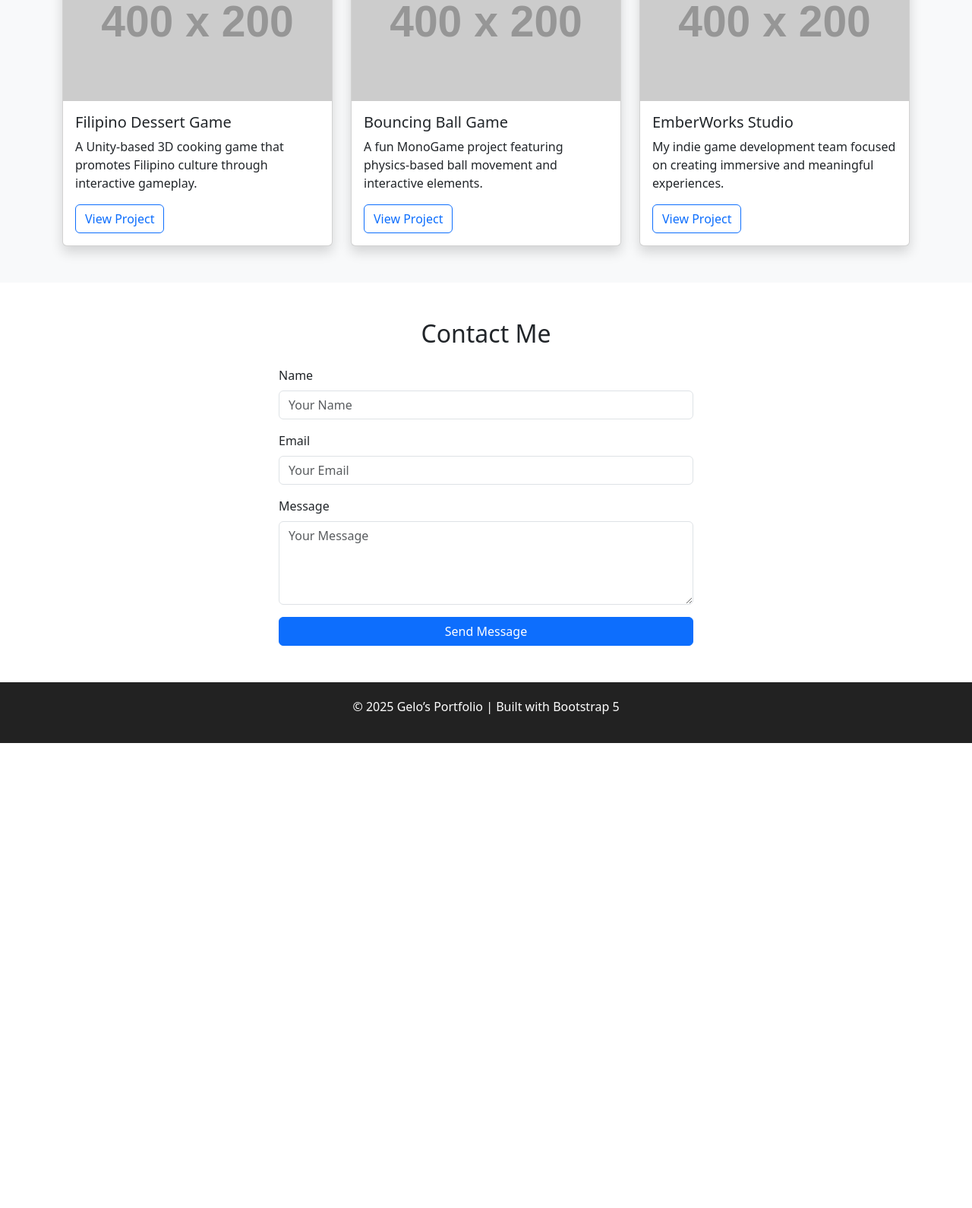
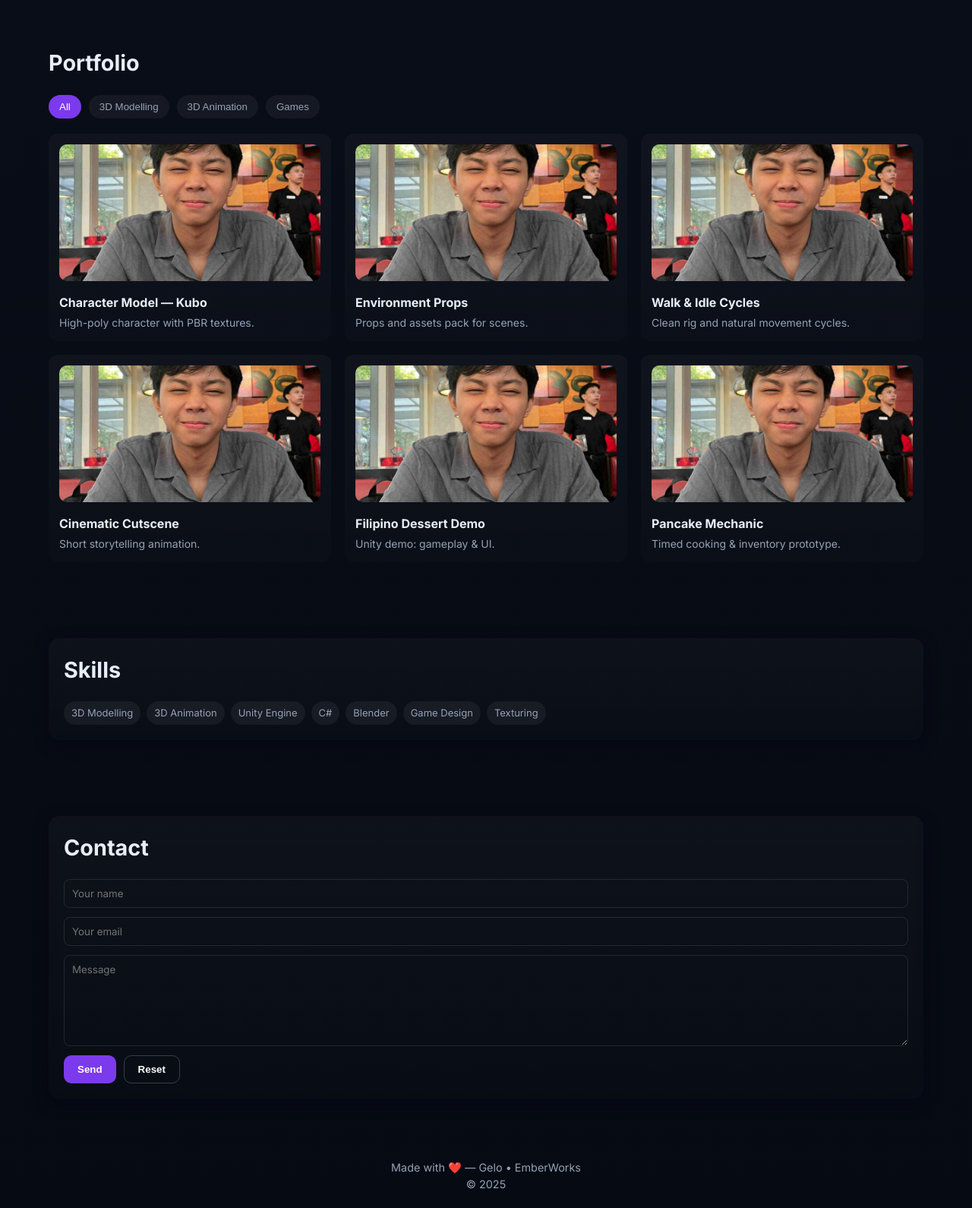
Before and after one commit to AgSapaulaGameDev/GameDev-Portfolio, a plain HTML site: page index.html in a window 1280 px wide. Shown: the part 960-2550 px from the top of the page at 76% size. Before the commit the page ends 1938 px from the top, so only its background shows below. Drawn offline with nearby package versions, Linux system fonts and the light colour scheme; placeholder pictures from the web are drawn by us.

Commit message:
Update index.html
latest update

```diff
--- a/index.html
+++ b/index.html
@@ -1,193 +1,345 @@
 <!DOCTYPE html>
 <html lang="en">
 <head>
-  <meta charset="UTF-8">
-  <meta name="viewport" content="width=device-width, initial-scale=1.0">
-  <title>Gelo’s Portfolio</title>
-  <link href="https://cdn.jsdelivr.net/npm/bootstrap@5.3.2/dist/css/bootstrap.min.css" rel="stylesheet">
+  <meta charset="utf-8" />
+  <meta name="viewport" content="width=device-width, initial-scale=1.0" />
+  <title>Angelo Sapaula — Portfolio</title>
+  <link href="https://fonts.googleapis.com/css2?family=Inter:wght@400;600;700&display=swap" rel="stylesheet">
+  <link rel="stylesheet" href="https://cdnjs.cloudflare.com/ajax/libs/font-awesome/6.5.0/css/all.min.css">
   <style>
+    :root {
+      --bg: #0b0f1a;
+      --card: #111827;
+      --accent: #7c3aed;
+      --muted: #94a3b8;
+      --max-width: 1200px;
+      color-scheme: dark;
+    }
+    * { box-sizing: border-box; margin: 0; padding: 0; }
     body {
-      scroll-behavior: smooth;
-      position: relative;
-      overflow-x: hidden;
+      font-family: 'Inter', sans-serif;
+      background: linear-gradient(180deg, var(--bg), #060a12);
+      color: #e6eef8;
+      line-height: 1.5;
     }
+    header {
+      width: 100%;
+      background: rgba(0,0,0,0.2);
+      position: fixed;
+      top: 0;
+      left: 0;
+      z-index: 10;
+      backdrop-filter: blur(10px);
+      border-bottom: 1px solid rgba(255,255,255,0.05);
+    }
+    .container { max-width: var(--max-width); margin: 0 auto; padding: 80px 24px 40px; }
+    nav { display: flex; justify-content: space-between; align-items: center; padding: 16px 24px; }
+    .logo { font-weight: 700; font-size: 1.3rem; color: #fff; }
+    nav a {
+      color: var(--muted); text-decoration: none; margin: 0 12px;
+      font-weight: 500; transition: 0.2s;
+    }
+    nav a:hover { color: white; }
+
+    /* Hero Section */
     .hero {
-      background: linear-gradient(to right, #ff8a00, #e52e71);
-      color: white;
-      text-align: center;
-      padding: 100px 20px;
+      display: grid; grid-template-columns: 1fr 1fr; gap: 40px; align-items: center;
+      min-height: 90vh;
     }
-    .navbar-brand {
-      font-weight: bold;
+    .hero img {
+      width: 100%; border-radius: 16px; box-shadow: 0 8px 24px rgba(0,0,0,0.4);
+    }
+    .hero h1 { font-size: 2.5rem; margin-bottom: 16px; }
+    .hero p { color: var(--muted); margin-bottom: 20px; font-size: 1.1rem; }
+    .btn {
+      background: var(--accent); color: white; padding: 10px 18px;
+      border: none; border-radius: 10px; cursor: pointer; font-weight: 600;
+      text-decoration: none; transition: 0.3s;
+    }
+    .btn:hover { background: #6d28d9; }
+
+    /* Hero Buttons */
+    .hero-buttons {
+      display: flex; gap: 12px; margin-top: 20px; flex-wrap: wrap;
+    }
+    .btn.primary {
+      background: white; color: #1a1a1a; font-weight: 700; border-radius: 999px;
+    }
+    .btn.outline {
+      border: 2px solid white; background: transparent; color: white;
+      font-weight: 700; border-radius: 999px;
+    }
+    .social-links {
+      display: flex; gap: 16px; margin-top: 30px;
+    }
+    .social-links a {
+      color: #a1a1a1; font-size: 1.2rem; transition: 0.2s;
+    }
+    .social-links a:hover { color: white; }
+
+    /* Portfolio Section */
+    section { margin-top: 100px; }
+    h2 { font-size: 1.8rem; margin-bottom: 20px; }
+
+    .filter-buttons {
+      display: flex; gap: 10px; margin-bottom: 20px; flex-wrap: wrap;
+    }
+    .filter-btn {
+      background: rgba(255, 255, 255, 0.05);
+      border: none; color: var(--muted);
+      padding: 8px 14px; border-radius: 999px;
+      cursor: pointer; transition: 0.2s;
+    }
+    .filter-btn.active, .filter-btn:hover {
+      background: var(--accent); color: #fff;
+    }
+
+    .projects-grid {
+      display: grid;
+      grid-template-columns: repeat(auto-fill, minmax(280px, 1fr));
+      gap: 18px;
+    }
+    .project-card {
+      background: linear-gradient(180deg, rgba(255,255,255,0.03), rgba(255,255,255,0.01));
+      border-radius: 12px; padding: 14px; cursor: pointer;
+      transition: transform 0.2s ease, background 0.3s;
+    }
+    .project-card:hover {
+      transform: translateY(-4px);
+      background: rgba(255,255,255,0.06);
     }
     .project-card img {
-      height: 200px;
-      object-fit: cover;
+      width: 100%; border-radius: 10px; height: 180px;
+      object-fit: cover; margin-bottom: 10px;
     }
-    footer {
-      background: #222;
-      color: white;
-      text-align: center;
-      padding: 20px;
+    .project-card h3 { margin: 0 0 4px; font-size: 16px; }
+    .project-card p { margin: 0; font-size: 14px; color: var(--muted); }
+
+    /* Modal */
+    .modal-back {
+      position: fixed; inset: 0; display: none;
+      align-items: center; justify-content: center;
+      background: rgba(0, 0, 0, 0.7); z-index: 50;
+    }
+    .modal {
+      background: var(--card); padding: 20px; border-radius: 12px;
+      max-width: 600px; width: 90%; color: #fff; text-align: center;
+    }
+    .modal img { width: 100%; border-radius: 10px; margin-bottom: 10px; }
+
+    /* SKILLS */
+    #skills .card, #contact .card {
+      background: linear-gradient(180deg, rgba(255,255,255,0.03), rgba(255,255,255,0.01));
+      padding: 20px; border-radius: 14px;
+      box-shadow: 0 6px 18px rgba(2,6,23,0.6);
+      backdrop-filter: blur(6px);
+    }
+    .skills { display: flex; flex-wrap: wrap; gap: 8px; }
+    .chip {
+      padding: 6px 10px; border-radius: 999px;
+      background: rgba(255, 255, 255, 0.05);
+      color: var(--muted); font-size: 13px;
     }
 
-    /* Spark effect */
-    .spark {
-      position: absolute;
-      width: 10px;
-      height: 10px;
-      background: #fff;
-      border-radius: 50%;
-      pointer-events: none;
-      animation: spark 0.4s ease-out forwards;
+    /* CONTACT */
+    form { display: grid; gap: 12px; margin-top: 10px; }
+    input, textarea {
+      background: transparent; border: 1px solid rgba(255,255,255,0.1);
+      padding: 10px; border-radius: 8px; color: white; font-family: inherit;
+    }
+    textarea { min-height: 120px; resize: vertical; }
+    .form-buttons { display: flex; gap: 10px; }
+
+    footer {
+      text-align: center; padding: 40px 0 20px;
+      color: var(--muted); font-size: 0.9rem;
     }
 
-    @keyframes spark {
-      0% {
-        opacity: 1;
-        transform: scale(1) translate(0, 0);
-      }
-      100% {
-        opacity: 0;
-        transform: scale(0.5) translate(var(--x), var(--y));
-      }
+    @media (max-width: 900px) {
+      .hero { grid-template-columns: 1fr; text-align: center; }
+      nav { flex-direction: column; gap: 10px; }
     }
   </style>
 </head>
 <body>
 
-  <!-- Navbar -->
-  <nav class="navbar navbar-expand-lg navbar-dark bg-dark fixed-top">
-    <div class="container">
-      <a class="navbar-brand" href="#">Gelo’s Portfolio</a>
-      <button class="navbar-toggler" type="button" data-bs-toggle="collapse" data-bs-target="#navbarNav">
-        <span class="navbar-toggler-icon"></span>
-      </button>
-      <div class="collapse navbar-collapse" id="navbarNav">
-        <ul class="navbar-nav ms-auto">
-          <li class="nav-item"><a class="nav-link" href="#about">About</a></li>
-          <li class="nav-item"><a class="nav-link" href="#projects">Projects</a></li>
-          <li class="nav-item"><a class="nav-link" href="#contact">Contact</a></li>
-        </ul>
+  <header>
+    <nav>
+      <div class="logo">Angelo Sapaula</div>
+      <div>
+        <a href="#about">About</a>
+        <a href="#projects">Portfolio</a>
+        <a href="#skills">Skills</a>
+        <a href="#contact">Contact</a>
       </div>
-    </div>
-  </nav>
+    </nav>
+  </header>
 
-  <!-- Hero Section -->
-  <section class="hero" id="home">
-    <div class="container">
-      <h1 class="display-4">Hello, I'm Gelo 👋</h1>
-      <p class="lead">Game Developer • Designer • Programmer</p>
-      <a href="#projects" class="btn btn-light btn-lg mt-3">View My Work</a>
-    </div>
-  </section>
+  <div class="container">
+    <section class="hero" id="about">
+      <div>
+        <h1>Hi — I'm Gelo.</h1>
+        <p>
+          I’m a passionate game developer focused on creating immersive 3D experiences from modelling and animation to fully playable games.
+          I have extensive experience handling projects and leading teams, but I also thrive under leadership — ensuring my presence is valuable, productive, and collaborative.
+          I’m a fast learner, and my strongest strength is constantly pushing myself to improve, grow, and deliver better results every time.
+        </p>
 
-  <!-- About Section -->
-  <section id="about" class="py-5">
-    <div class="container">
-      <div class="row align-items-center">
-        <div class="col-md-4">
-          <img src="https://via.placeholder.com/300" alt="Profile" class="img-fluid rounded-circle shadow">
+        <div class="hero-buttons">
+          <a href="#projects" class="btn primary">View My Work</a>
+          <a href="#contact" class="btn outline">Get In Touch</a>
         </div>
-        <div class="col-md-8">
-          <h2>About Me</h2>
-          <p>Hello! I’m Gelo, a passionate game developer and IT student specializing in creating fun and educational experiences using Unity and C#. I love turning creative ideas into interactive games that inspire and entertain players around the world.</p>
-          <a href="#contact" class="btn btn-primary mt-3">Get in Touch</a>
+
+        <div class="social-links">
+          <a href="https://facebook.com/" target="_blank"><i class="fab fa-facebook-f"></i></a>
+          <a href="https://instagram.com/" target="_blank"><i class="fab fa-instagram"></i></a>
+          <a href="https://github.com/" target="_blank"><i class="fab fa-github"></i></a>
+          <a href="https://linkedin.com/" target="_blank"><i class="fab fa-linkedin-in"></i></a>
         </div>
       </div>
-    </div>
-  </section>
+      <img src="Images/download.jpg" alt="Profile Photo">
+    </section>
 
-  <!-- Projects Section -->
-  <section id="projects" class="py-5 bg-light">
-    <div class="container">
-      <h2 class="text-center mb-4">My Projects</h2>
-      <div class="row g-4">
-        <div class="col-md-4">
-          <div class="card project-card shadow">
-            <img src="https://via.placeholder.com/400x200" class="card-img-top" alt="Project 1">
-            <div class="card-body">
-              <h5 class="card-title">Filipino Dessert Game</h5>
-              <p class="card-text">A Unity-based 3D cooking game that promotes Filipino culture through interactive gameplay.</p>
-              <a href="#" class="btn btn-outline-primary">View Project</a>
-            </div>
-          </div>
+    <!-- Enhanced Portfolio Section -->
+    <!-- Portfolio Section -->
+    <section id="projects">
+      <h2>Portfolio</h2>
+      <div class="filter-buttons">
+        <button class="filter-btn active" data-filter="all">All</button>
+        <button class="filter-btn" data-filter="modelling">3D Modelling</button>
+        <button class="filter-btn" data-filter="animation">3D Animation</button>
+        <button class="filter-btn" data-filter="games">Games</button>
+      </div>
+
+      <div class="projects-grid">
+        <div class="project-card" data-category="modelling">
+          <img src="Images/download.jpg" alt="Kubo">
+          <h3>Character Model — Kubo</h3>
+          <p>High-poly character with PBR textures.</p>
         </div>
-        <div class="col-md-4">
-          <div class="card project-card shadow">
-            <img src="https://via.placeholder.com/400x200" class="card-img-top" alt="Project 2">
-            <div class="card-body">
-              <h5 class="card-title">Bouncing Ball Game</h5>
-              <p class="card-text">A fun MonoGame project featuring physics-based ball movement and interactive elements.</p>
-              <a href="#" class="btn btn-outline-primary">View Project</a>
-            </div>
-          </div>
+
+        <div class="project-card" data-category="modelling">
+          <img src="Images/download.jpg" alt="Environment">
+          <h3>Environment Props</h3>
+          <p>Props and assets pack for scenes.</p>
         </div>
-        <div class="col-md-4">
-          <div class="card project-card shadow">
-            <img src="https://via.placeholder.com/400x200" class="card-img-top" alt="Project 3">
-            <div class="card-body">
-              <h5 class="card-title">EmberWorks Studio</h5>
-              <p class="card-text">My indie game development team focused on creating immersive and meaningful experiences.</p>
-              <a href="#" class="btn btn-outline-primary">View Project</a>
-            </div>
-          </div>
+
+        <div class="project-card" data-category="animation">
+          <img src="Images/download.jpg" alt="Walk">
+          <h3>Walk & Idle Cycles</h3>
+          <p>Clean rig and natural movement cycles.</p>
+        </div>
+
+        <div class="project-card" data-category="animation">
+          <img src="Images/download.jpg" alt="Cutscene">
+          <h3>Cinematic Cutscene</h3>
+          <p>Short storytelling animation.</p>
+        </div>
+
+        <div class="project-card" data-category="games">
+          <img src="Images/download.jpg" alt="Dessert">
+          <h3>Filipino Dessert Demo</h3>
+          <p>Unity demo: gameplay & UI.</p>
+        </div>
+
+        <div class="project-card" data-category="games">
+          <img src="Images/download.jpg" alt="Pancake">
+          <h3>Pancake Mechanic</h3>
+          <p>Timed cooking & inventory prototype.</p>
         </div>
       </div>
-    </div>
-  </section>
+    </section>
 
-  <!-- Contact Section -->
-  <section id="contact" class="py-5">
-    <div class="container">
-      <h2 class="text-center mb-4">Contact Me</h2>
-      <div class="row justify-content-center">
-        <div class="col-md-6">
-          <form>
-            <div class="mb-3">
-              <label class="form-label">Name</label>
-              <input type="text" class="form-control" placeholder="Your Name" required>
-            </div>
-            <div class="mb-3">
-              <label class="form-label">Email</label>
-              <input type="email" class="form-control" placeholder="Your Email" required>
-            </div>
-            <div class="mb-3">
-              <label class="form-label">Message</label>
-              <textarea class="form-control" rows="4" placeholder="Your Message" required></textarea>
-            </div>
-            <button type="submit" class="btn btn-primary w-100">Send Message</button>
-          </form>
+
+    <section id="skills">
+      <div class="card">
+        <h2>Skills</h2>
+        <div class="skills">
+          <span class="chip">3D Modelling</span>
+          <span class="chip">3D Animation</span>
+          <span class="chip">Unity Engine</span>
+          <span class="chip">C#</span>
+          <span class="chip">Blender</span>
+          <span class="chip">Game Design</span>
+          <span class="chip">Texturing</span>
         </div>
       </div>
-    </div>
-  </section>
+    </section>
 
-  <!-- Footer -->
+    <section id="contact">
+      <div class="card">
+        <h2>Contact</h2>
+        <form onsubmit="return submitForm(event)">
+          <input id="name" placeholder="Your name" required />
+          <input id="email" type="email" placeholder="Your email" required />
+          <textarea id="message" placeholder="Message" required></textarea>
+          <div class="form-buttons">
+            <button class="btn" type="submit">Send</button>
+            <button class="btn" style="background:transparent;border:1px solid rgba(255,255,255,0.2);" type="button" onclick="resetForm()">Reset</button>
+          </div>
+        </form>
+      </div>
+    </section>
+  </div>
+
   <footer>
-    <p>© 2025 Gelo’s Portfolio | Built with Bootstrap 5</p>
+    <div>Made with ❤️ — Gelo • EmberWorks</div>
+    <div>© <span id="year"></span></div>
   </footer>
 
-  <!-- Spark Effect Script -->
+  <!-- Modal -->
+  <div class="modal-back" id="modalBack">
+    <div class="modal" id="modal">
+      <img id="modalImg" src="" alt="">
+      <h3 id="modalTitle"></h3>
+      <p id="modalDesc"></p>
+      <button class="btn" style="margin-top:10px" onclick="closeModal()">Close</button>
+    </div>
+  </div>
+
   <script>
-    document.addEventListener("click", (e) => {
-      for (let i = 0; i < 8; i++) {
-        const spark = document.createElement("span");
-        spark.classList.add("spark");
-        spark.style.left = e.pageX + "px";
-        spark.style.top = e.pageY + "px";
-        const angle = Math.random() * 2 * Math.PI;
-        const radius = 15;
-        const x = Math.cos(angle) * radius + "px";
-        const y = Math.sin(angle) * radius + "px";
-        spark.style.setProperty("--x", x);
-        spark.style.setProperty("--y", y);
-        document.body.appendChild(spark);
-        setTimeout(() => spark.remove(), 400);
-      }
+    document.getElementById('year').textContent = new Date().getFullYear();
+
+    function submitForm(e) {
+      e.preventDefault();
+      const name = document.getElementById('name').value.trim();
+      alert("Thanks, " + name + "! (This demo does not send emails.)");
+      resetForm();
+      return false;
+    }
+    function resetForm() { document.querySelector('form').reset(); }
+
+    // Portfolio Filters
+    const filterButtons = document.querySelectorAll(".filter-btn");
+    const projectCards = document.querySelectorAll(".project-card");
+    filterButtons.forEach(btn => {
+      btn.addEventListener("click", () => {
+        document.querySelector(".filter-btn.active").classList.remove("active");
+        btn.classList.add("active");
+        const filter = btn.getAttribute("data-filter");
+        projectCards.forEach(card => {
+          card.style.display = (filter === "all" || card.dataset.category === filter) ? "block" : "none";
+        });
+      });
+    });
+
+    // Modal
+    const modalBack = document.getElementById("modalBack");
+    const modalImg = document.getElementById("modalImg");
+    const modalTitle = document.getElementById("modalTitle");
+    const modalDesc = document.getElementById("modalDesc");
+    projectCards.forEach(card => {
+      card.addEventListener("click", () => {
+        modalImg.src = card.querySelector("img").src;
+        modalTitle.textContent = card.querySelector("h3").textContent;
+        modalDesc.textContent = card.querySelector("p").textContent;
+        modalBack.style.display = "flex";
+      });
+    });
+    function closeModal() { modalBack.style.display = "none"; }
+    modalBack.addEventListener("click", (e) => {
+      if (e.target === modalBack) closeModal();
     });
   </script>
-
-  <script src="https://cdn.jsdelivr.net/npm/bootstrap@5.3.2/dist/js/bootstrap.bundle.min.js"></script>
 </body>
 </html>
```
